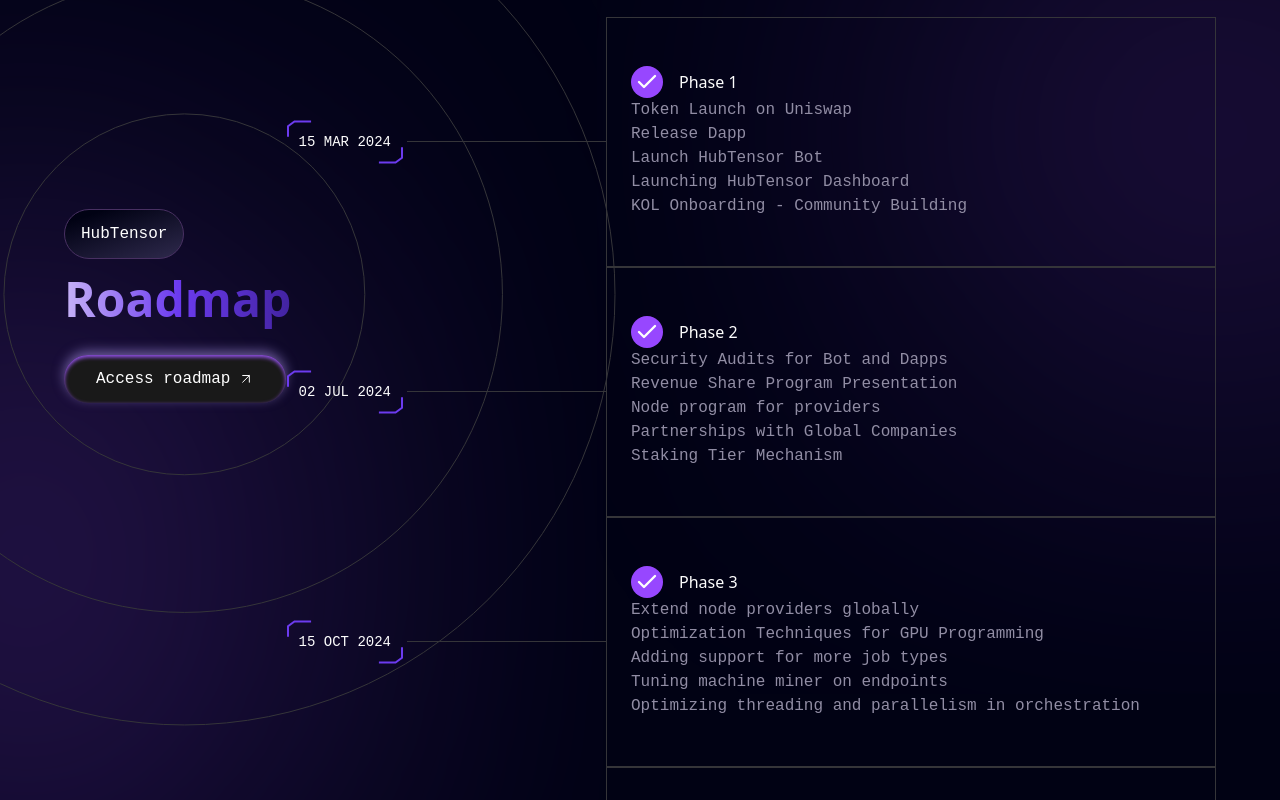
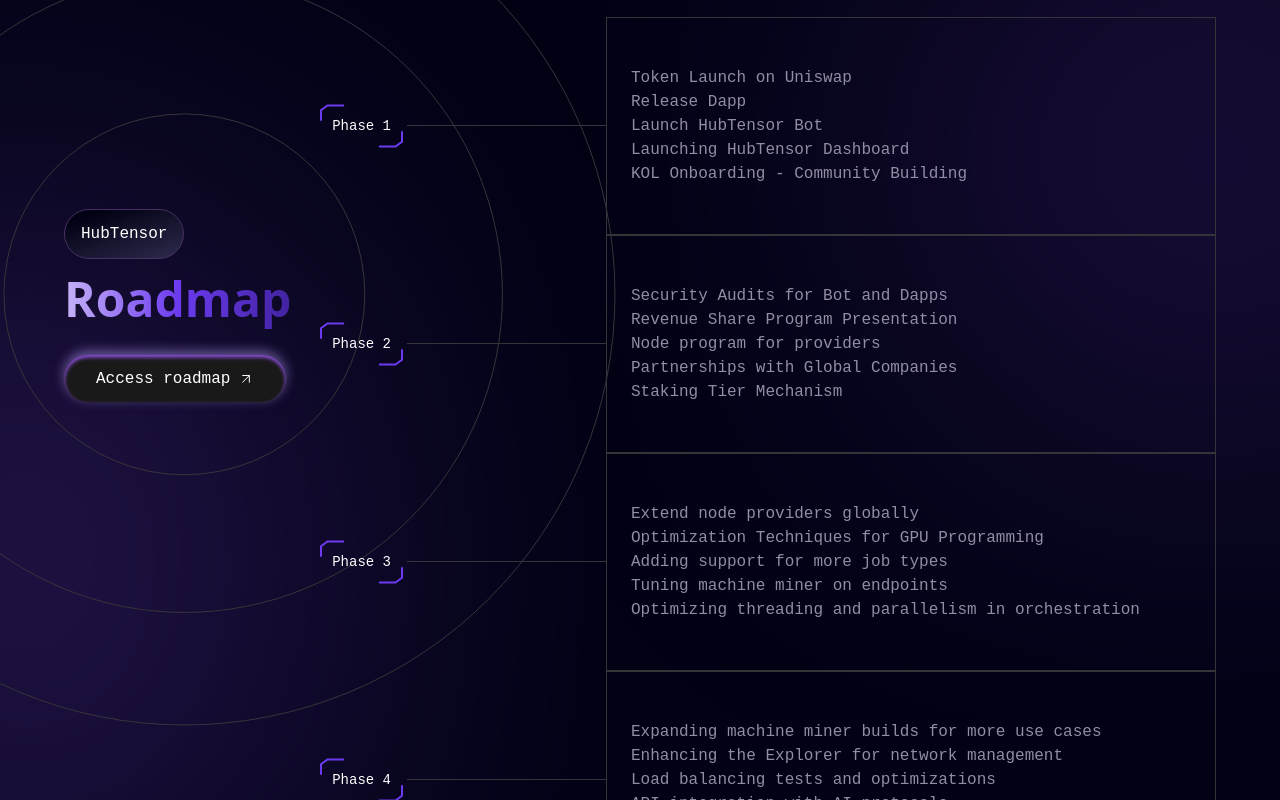
Before and after one commit to Make-Money-JVLR/HubTensor, a Next.js app: page / in a window 1280 px wide. Shown: the part 4320-5120 px from the top of the page. Built offline with nearby package versions, Linux system fonts and the light colour scheme; a web font is replaced by a local one.

Commit message:
change roadmap content

```diff
--- a/components/roadmap/index.tsx
+++ b/components/roadmap/index.tsx
@@ -9,7 +9,6 @@
   const steps = [
     {
       name: "Phase 1",
-      date: "15 MAR 2024",
       description: [
         "Token Launch on Uniswap",
         "Release Dapp",
@@ -20,7 +19,6 @@
     },
     {
       name: "Phase 2",
-      date: "02 JUL 2024",
       description: [
         "Security Audits for Bot and Dapps",
         "Revenue Share Program Presentation",
@@ -31,7 +29,6 @@
     },
     {
       name: "Phase 3",
-      date: "15 OCT 2024",
       description: [
         "Extend node providers globally",
         "Optimization Techniques for GPU Programming",
@@ -42,7 +39,6 @@
     },
     {
       name: "Phase 4",
-      date: "01 JAN 2025",
       description: [
         "Expanding machine miner builds for more use cases",
         "Enhancing the Explorer for network management",
@@ -112,11 +108,11 @@
             </button>
           </div>
           <div className="flex flex-col self-end gap-y-8 lg:gap-y-0">
-            {steps.map(({ date, name, description }, index) => (
+            {steps.map(({ name, description }, index) => (
               <div key={index} className="flex flex-col lg:flex-row justify-between items-start lg:items-center gap-y-8 ">
                 <div className="font-jetbrains text-sm flex items-center gap-x-4">
                   <div className="relative px-4 lg:px-0">
-                    <span>{date}</span>
+                    <span>{name}</span>
                     <svg xmlns="http://www.w3.org/2000/svg" width="25" height="17" viewBox="0 0 25 17" fill="none" className="absolute -top-3 left-0 lg:-left-3">
                       <path d="M1 16.777V6.25285L7.45027 1.5H24.0852" stroke="#6C3BEF" strokeWidth="2" />
                     </svg>
@@ -132,10 +128,10 @@
                   <Layout variant={
                     fadeIn('right', 'spring', 0.5, 1)
                   }>
-                    <div className="flex items-center gap-x-4">
+                    {/* <div className="flex items-center gap-x-4">
                       <Image src={Check} alt="Roadmap" className="rounded-full bg-[#9747FF] size-8 p-1" />
                       <span>{name}</span>
-                    </div>
+                    </div> */}
                     {
                       description.map((desc, index) => (
                         <div key={index} className="font-jetbrains md:w-[560px] w-[300px] text-[#918DA4]">{desc}</div>
```
